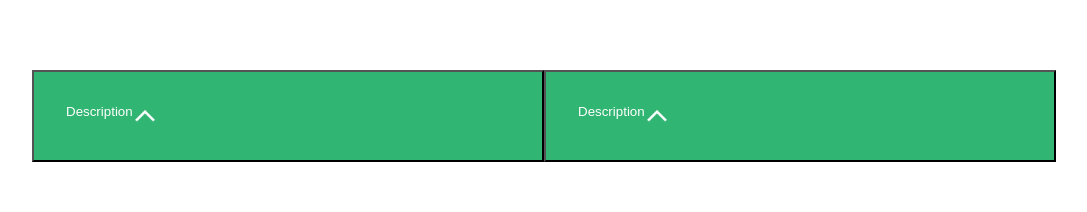
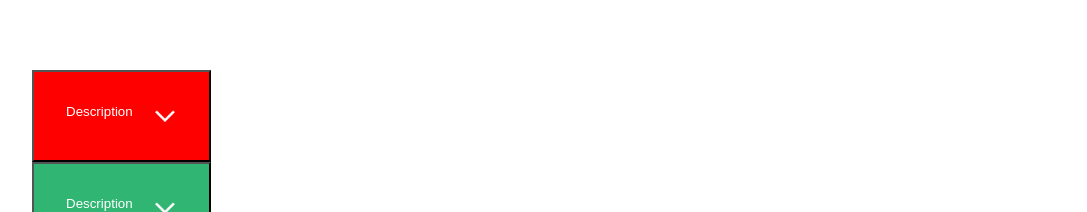
Before and after one commit to toplev/P8, a React (Create React App) app in the folder my-app/: page /Apto/0979876d in a window 1280 px wide. Shown: the part 740-952 px from the top of the page, without its empty margins (96-1183 px from the left). Built offline with nearby package versions, Linux system fonts and the light colour scheme.

Commit message:
update collapse

```diff
--- a/my-app/src/components/Apto.js
+++ b/my-app/src/components/Apto.js
@@ -36,7 +36,7 @@ function Service () {
 			 </div>
 			</div>
 			</div>
-			<div className='flexbox-containter5'><Collapse /><Collapse /></div>
+			<div className='flexbox-containter5'><Collapse /></div>
 			</div>
 	)
 }
--- /dev/null
+++ b/my-app/src/components/Button.js
@@ -0,0 +1,23 @@
+import '../styles/Collapse.css'
+import {useState} from 'react'
+import arrow from "../images/arrow.png";
+
+
+function Button (){
+
+const [btnState, setBtnState] = useState(false);
+
+function handeClick (){
+    setBtnState (btnState => !btnState)
+}
+
+let toggleClassCheck = btnState ? ' active' : '';
+
+    return(
+        <div>
+        <button className={`btn${toggleClassCheck}`} onClick={handeClick}>Description<img className={toggleClassCheck ? 'arrow arrow_up' : 'arrow arrow_down'} src={arrow} alt="showmore"/></button>
+        </div>
+        )
+}
+
+export default Button;
--- a/my-app/src/components/Collapse.js
+++ b/my-app/src/components/Collapse.js
@@ -3,6 +3,7 @@ import { useState } from 'react'
 import { aptoList } from '../datas/aptoList'
 import { useParams } from "react-router-dom";
 import arrow from "../images/arrow.png";
+import Button from "../components/Button"
 
 
 function Product(){
@@ -16,8 +17,10 @@ function Product(){
             <h2>{idnow[0].description}</h2>
         </div>
     ) : (
+        <div>
+        <Button />
         <button onClick={() => setIsOpen(true)} className='collapsebutton'>Description<img className={isOpen ? 'arrow arrow_up' : 'arrow arrow_down'} src={arrow} alt="showmore"/></button>
-    )
+        </div>
+        )
 }
-
 export default Product
--- a/my-app/src/styles/Collapse.css
+++ b/my-app/src/styles/Collapse.css
@@ -14,6 +14,27 @@
 .button {
    align-items: center;
  }
+
+ .btn {
+	color: white;
+	background-color: #31b572;
+	padding: 32px;
+	display: flex;
+	width: 100%;
+	background-color: red;
+	display: flex;
+  }
+ .btn.active {
+	color: white;
+	background-color: #31b572;
+	padding: 32px;
+	display: flex;
+	flex-direction: row;
+	justify-content: flex-start;
+	width: 100%;
+    margin: auto;
+	background-color: #31b572;
+  }
 
  .collapseinfo {
 	color: white;
@@ -39,17 +60,16 @@
 
 .arrow {
 	display: flex;
-	flex-direction: row;
-	justify-content: flex-end;
 	width: 24px;
 	height: 24px;
 	color: white;
+	margin-left: 20px;
   }
 
 .arrow_up {
-	color: white;
+	transform: rotate(0deg);
   }
 
 .arrow_down {
-	color: red;
+	transform: rotate(180deg);
 }
```
